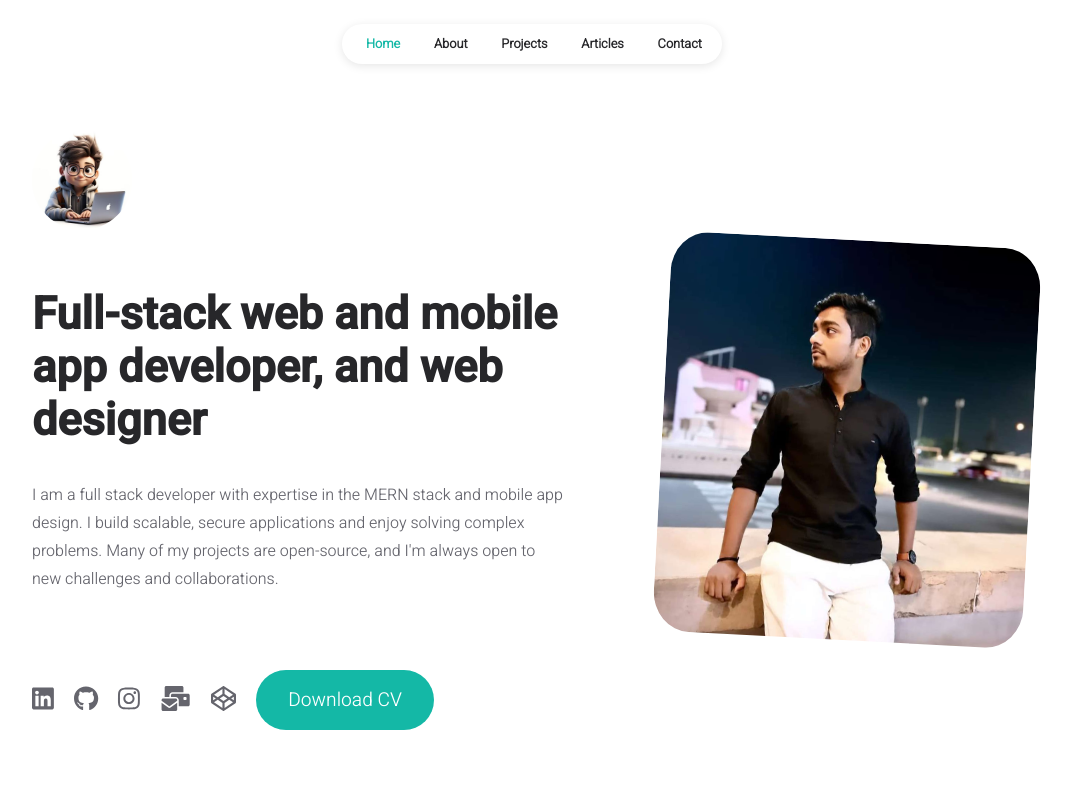
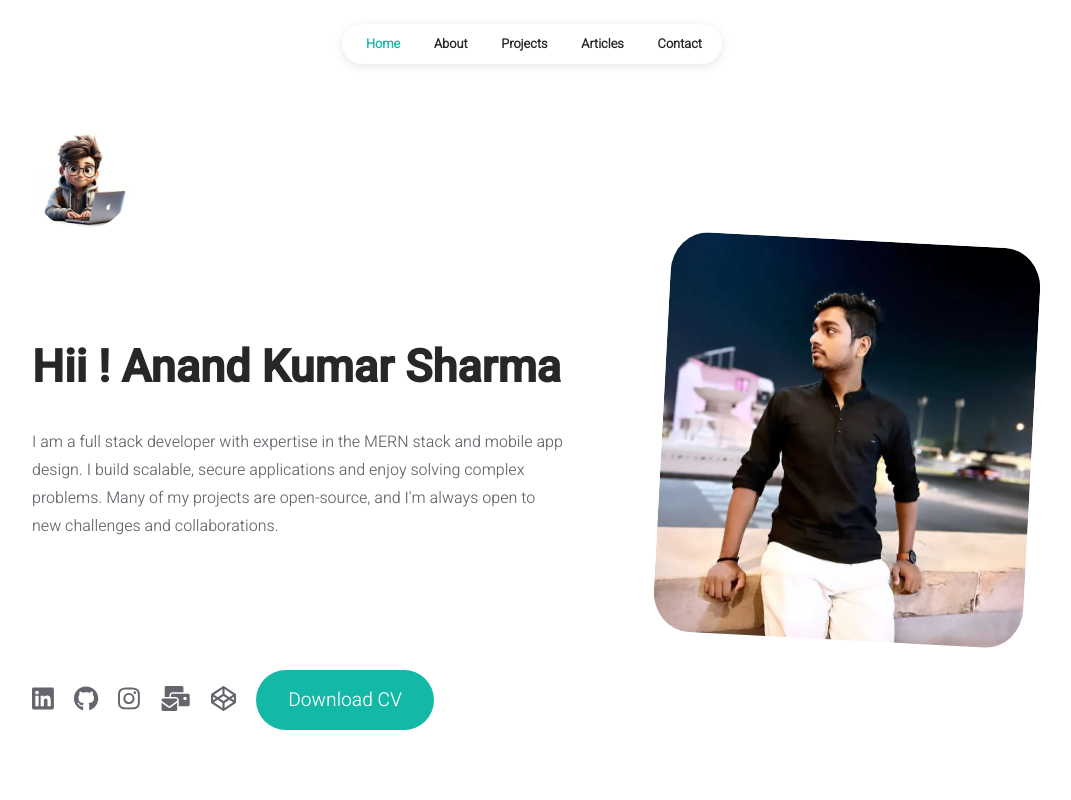
Before and after one commit to anands2959/the-anand, a React (Create React App) app: page / in a window 1280 px wide. Shown: the top 800 px of the page, without its empty margins (108-1179 px from the left). Built offline with nearby package versions, Linux system fonts and the light colour scheme.

Commit message:
initial change

```diff
--- a/src/data/user.js
+++ b/src/data/user.js
@@ -16,7 +16,7 @@ const INFO = {
 	},
 
 	homepage: {
-		title: "Full-stack web and mobile app developer, and web designer",
+		title: "Hii ! \n Anand Kumar Sharma",
 		description:
 			"I am a full stack developer with expertise in the MERN stack and mobile app design. I build scalable, secure applications and enjoy solving complex problems. Many of my projects are open-source, and I'm always open to new challenges and collaborations.",
 	},
```
